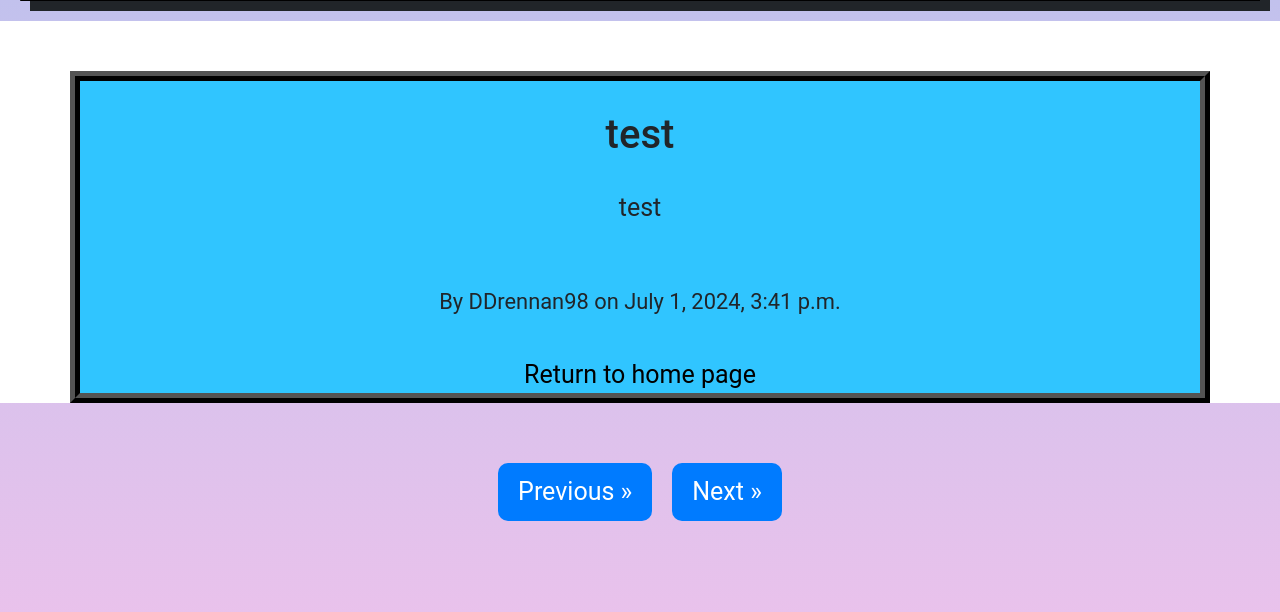
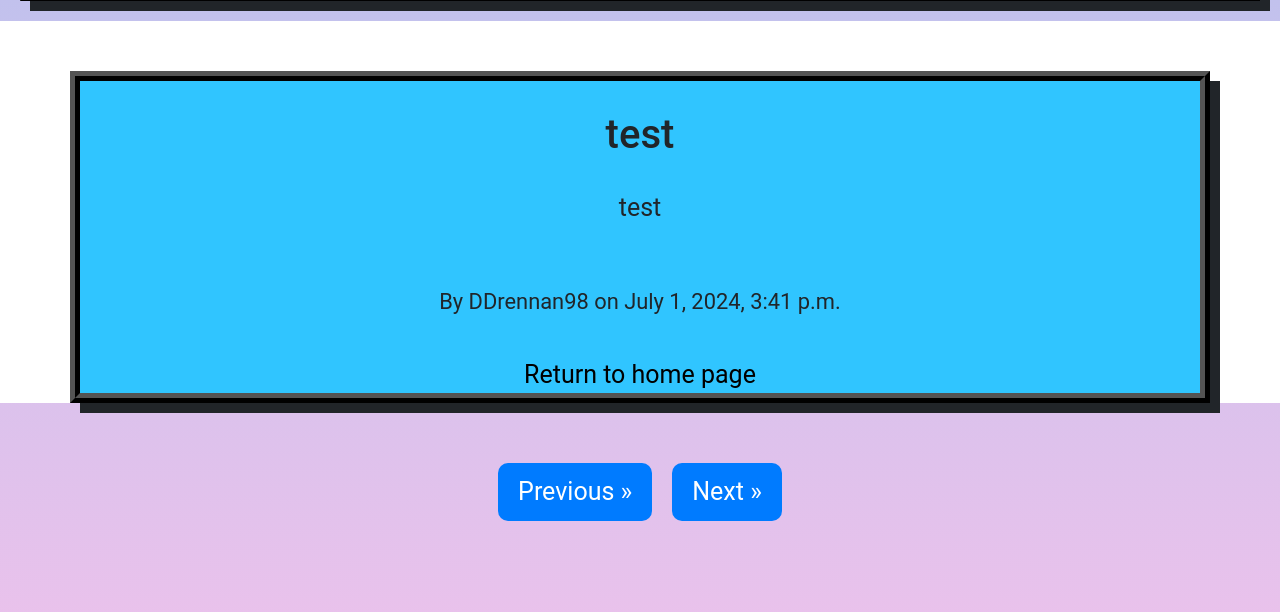
Before and after one commit to Drennan98/TeeTime, a Django app: page /blog/post_detail/9/ in a window 1280 px wide. Shown: the part 439-1051 px from the top of the page. Run offline with Django 5.2, Linux system fonts and the light colour scheme; data comes from the database, SQL or seed files in the repository; both versions use the stored data as it was after the commit; some libraries are stand-ins or nearby versions.

Commit message:
Add box shadow to keep consistent with other divs

```diff
--- a/static/css/style.css
+++ b/static/css/style.css
@@ -22,6 +22,7 @@ body {
     padding-top: 20px;
     border: 10px ridge black;
     background-color: #30C5FF;
+    box-shadow: 10px 10px;
 }
 
 nav {
```
Also changed, not shown: db.sqlite3.
